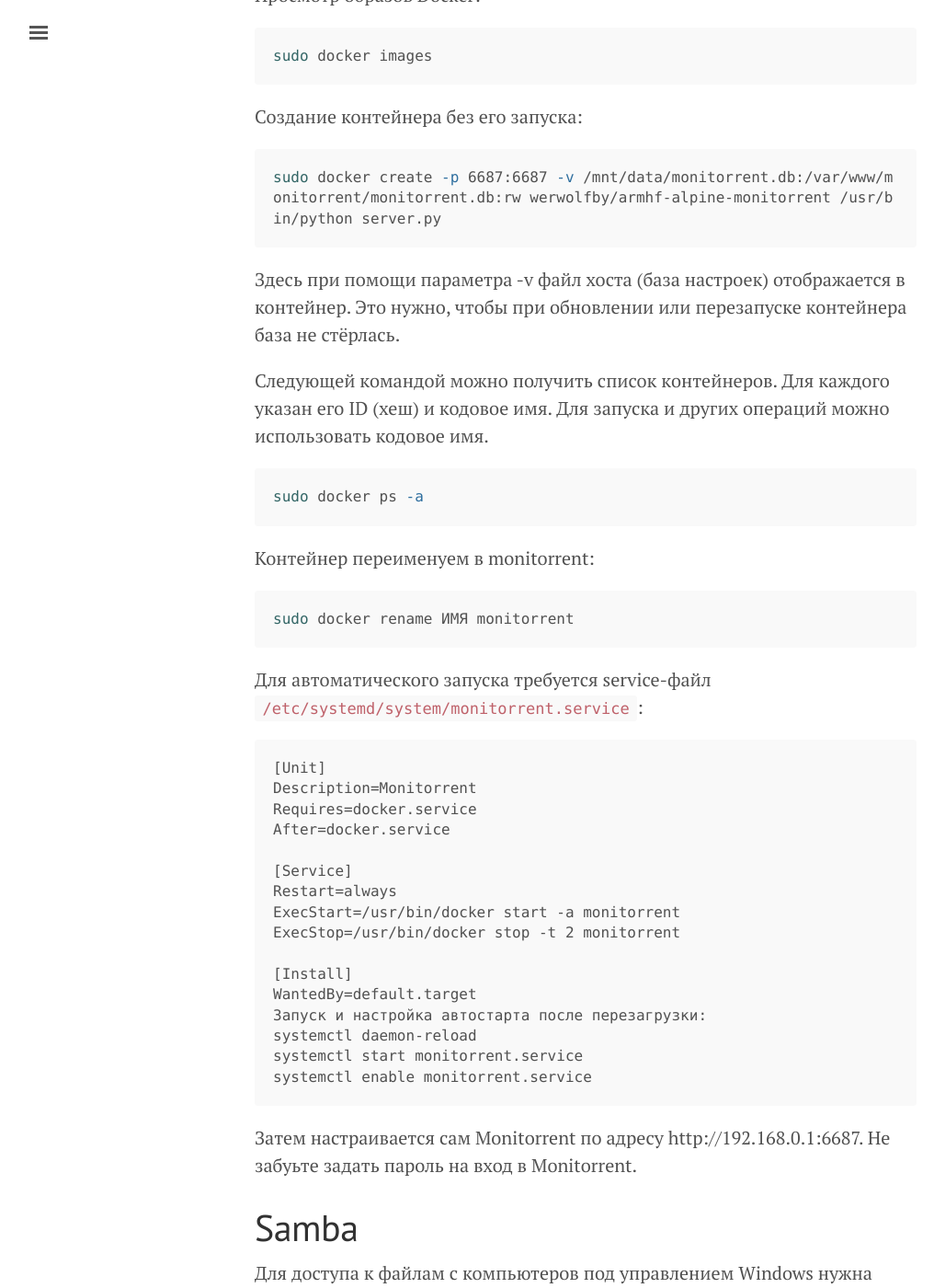
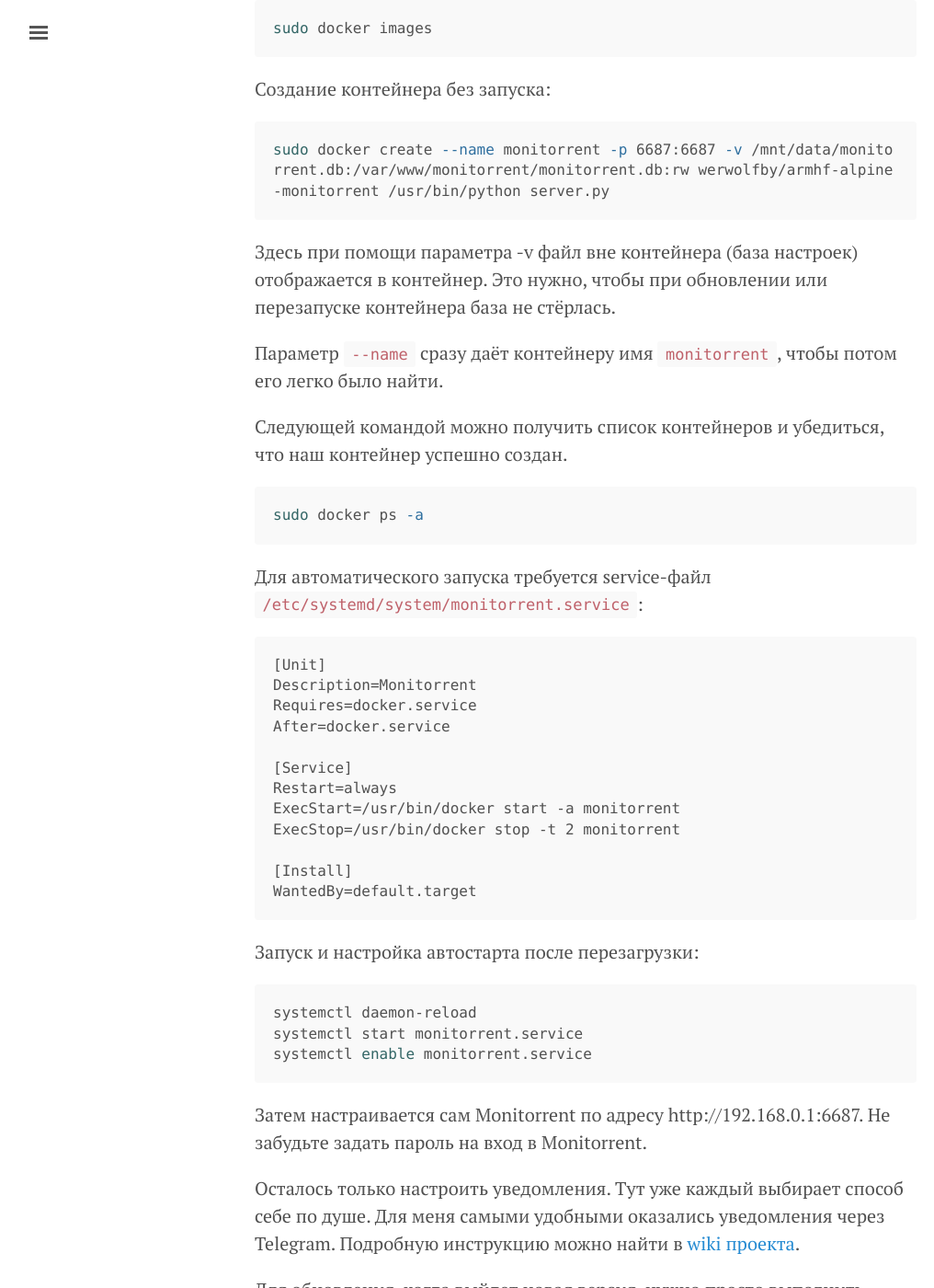
Before and after one commit to velikodniy/velikodniy.github.io, a Jekyll site: the page built from _posts/2016-11-17-cubietruck-as-nas.md, in a window 1280 px wide and 1400 px high, scrolled down 12702 px. Shown: the whole window at 92% size, without its empty margins (3-1019 px from the left). Built offline with Jekyll 4.4.1, drawn with Linux system fonts in a browser that asks for light colours; a script that is not in the unit is left out; some of the changed text lies outside the part shown.

Commit message:
Update the section about Monitorrent

```diff
--- a/_posts/2016-11-17-cubietruck-as-nas.md
+++ b/_posts/2016-11-17-cubietruck-as-nas.md
@@ -514,35 +513,30 @@
 sudo docker pull werwolfby/armhf-alpine-monitorrent
 ~~~
 
-Просмотр образов Docker:
+Просмотреть список образов Docker можно следующей командой:
 
 ~~~ bash
 sudo docker images
 ~~~
 
-Создание контейнера без его запуска:
+Создание контейнера без запуска:
 
 ~~~ bash
-sudo docker create -p 6687:6687 -v /mnt/data/monitorrent.db:/var/www/monitorrent/monitorrent.db:rw werwolfby/armhf-alpine-monitorrent /usr/bin/python server.py
+sudo docker create --name monitorrent -p 6687:6687 -v /mnt/data/monitorrent.db:/var/www/monitorrent/monitorrent.db:rw werwolfby/armhf-alpine-monitorrent /usr/bin/python server.py
 ~~~
 
-Здесь при помощи параметра -v файл хоста (база настроек) отображается
+Здесь при помощи параметра -v файл вне контейнера (база настроек) отображается
 в контейнер. Это нужно, чтобы при обновлении или перезапуске
 контейнера база не стёрлась.
 
+Параметр `--name` сразу даёт контейнеру имя `monitorrent`, чтобы потом его
+легко было найти.
 
-Следующей командой можно получить список контейнеров. Для каждого
-указан его ID (хеш) и кодовое имя. Для запуска и других операций можно
-использовать кодовое имя.
+Следующей командой можно получить список контейнеров и убедиться,
+что наш контейнер успешно создан.
 
 ~~~ bash
 sudo docker ps -a
-~~~
-
-Контейнер переименуем в monitorrent:
-
-~~~ bash
-sudo docker rename ИМЯ monitorrent
 ~~~
 
 Для автоматического запуска требуется service-файл `/etc/systemd/system/monitorrent.service`:
@@ -560,15 +554,34 @@
 
 [Install]
 WantedBy=default.target
+~~~
+
 Запуск и настройка автостарта после перезагрузки:
+
+~~~bash
 systemctl daemon-reload
 systemctl start monitorrent.service
 systemctl enable monitorrent.service
 ~~~
 
 Затем настраивается сам Monitorrent по адресу
-http://192.168.0.1:6687. Не забуьте задать пароль на вход в
+http://192.168.0.1:6687. Не забудьте задать пароль на вход в
 Monitorrent.
+
+Осталось только настроить уведомления. Тут уже каждый выбирает способ
+себе по душе. Для меня самыми удобными оказались уведомления через
+Telegram. Подробную инструкцию можно найти в
+[wiki проекта](https://github.com/werwolfby/monitorrent/wiki/FAQ).
+
+Для обновления, когда выйдет новая версия, нужно просто выполнить шаги:
+
+- снова вполнить команду `pull`, чтобы получить свежий код;
+- остановить старый контейнер: `sudo systemctl stop monitorrent`;
+- удалить старый контейнер: `sudo docker rm monitorrent`;
+- снова запустить контейнер командой `sudo systemctl start monitorrent`.
+
+Эти четыре команды можно поместить в скрипт и просто периодически
+выполнять его. Можно даже в cron.
 
 Samba
 =====
```
Also changed, not shown: other parts of _posts/2016-11-17-cubietruck-as-nas.md (+7 -8 lines).
